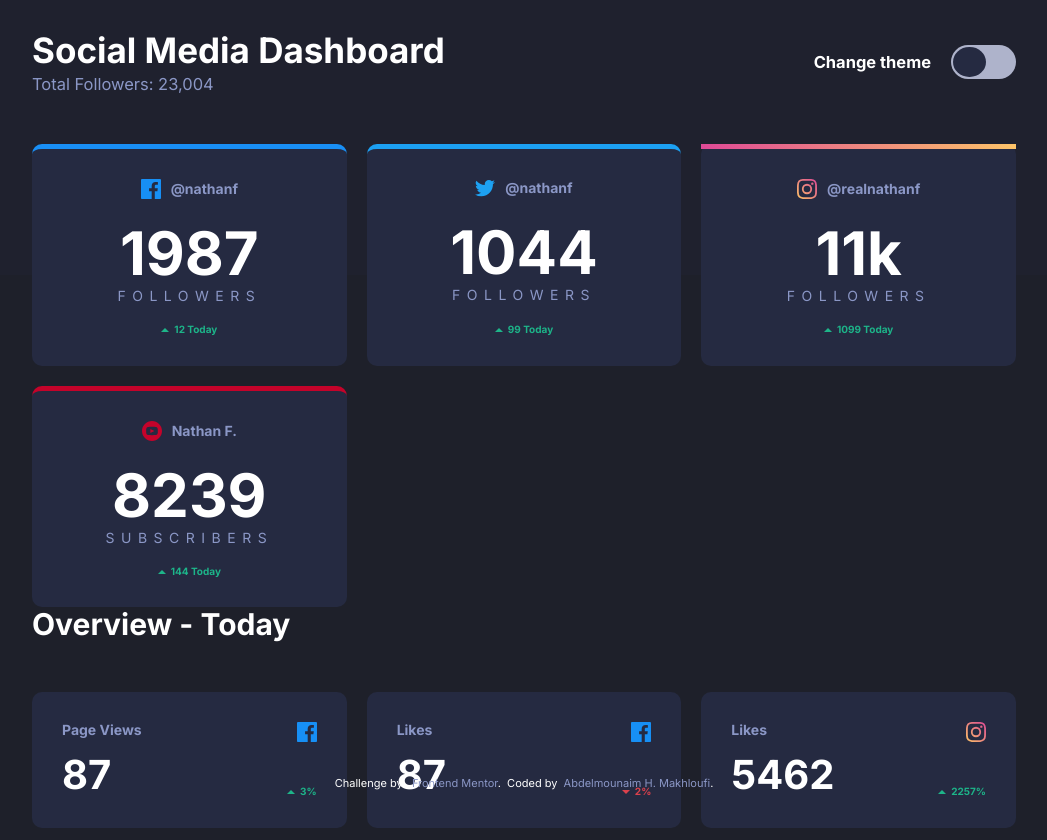
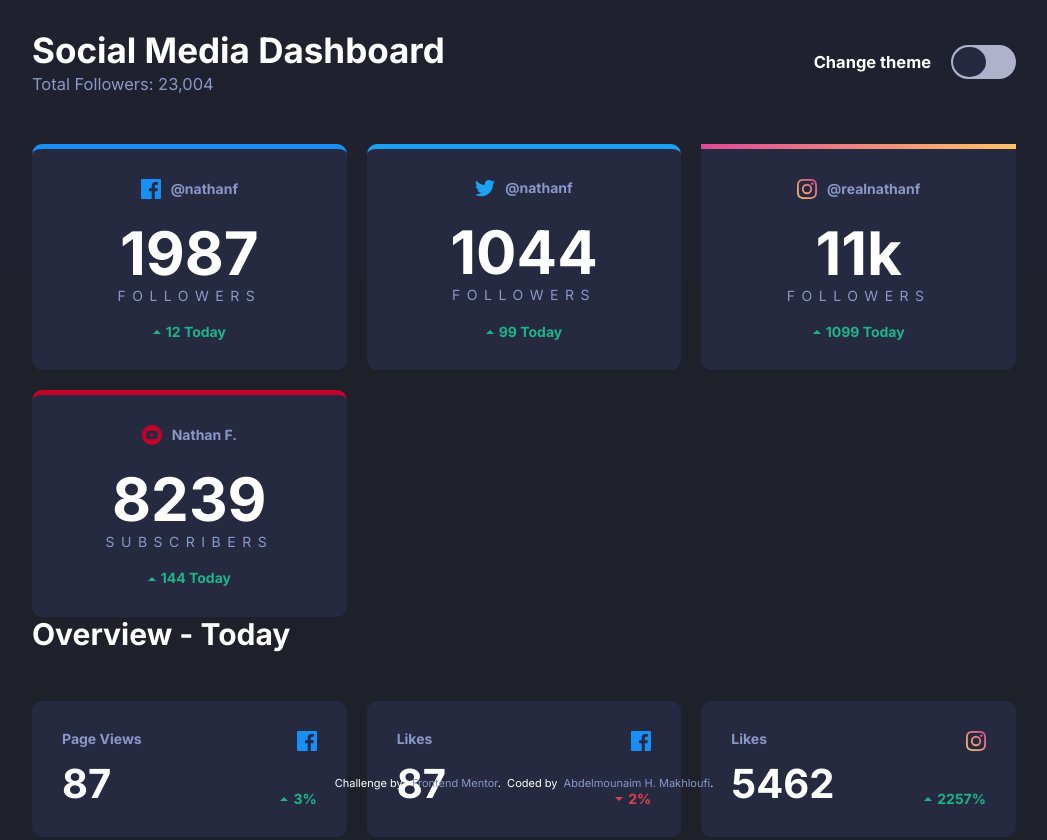
Before and after one commit to HassanMak29/frontend-mentor-social-media-dashboard-with-theme-switcher, a website built with Vite: page index.html in a window 1280 px wide. Shown: the top 840 px of the page, without its empty margins (116-1163 px from the left). Built offline with nearby package versions, Linux system fonts and the light colour scheme; some packages are replaced by stand-ins of ours.

Commit message:
corrected a styling issue

```diff
--- a/css/output.css
+++ b/css/output.css
@@ -58,7 +58,8 @@ html {
 
 body {
   font-family: "Inter", sans-serif;
-  font-size: var(--font-size);
+  font-size: 1.4rem;
+  font-size: var(--fs-overview-card-heading);
   min-height: 100vh;
   display: flex;
   justify-content: center;
--- a/css/style.css
+++ b/css/style.css
@@ -53,7 +53,7 @@ html {
 
 body {
   font-family: "Inter", sans-serif;
-  font-size: var(--font-size);
+  font-size: var(--fs-overview-card-heading);
   min-height: 100vh;
   display: flex;
   justify-content: center;
```
